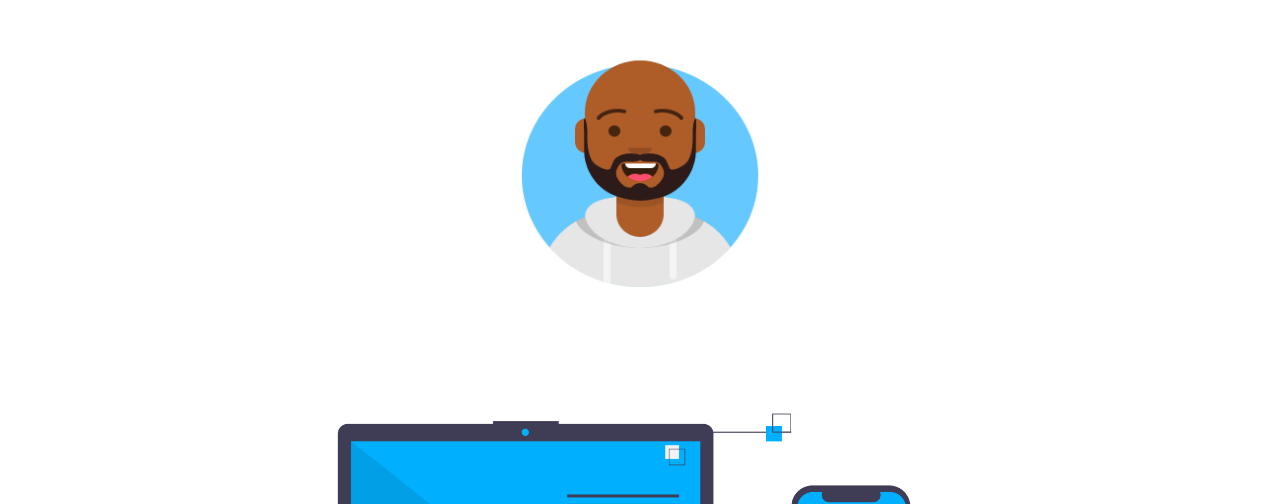
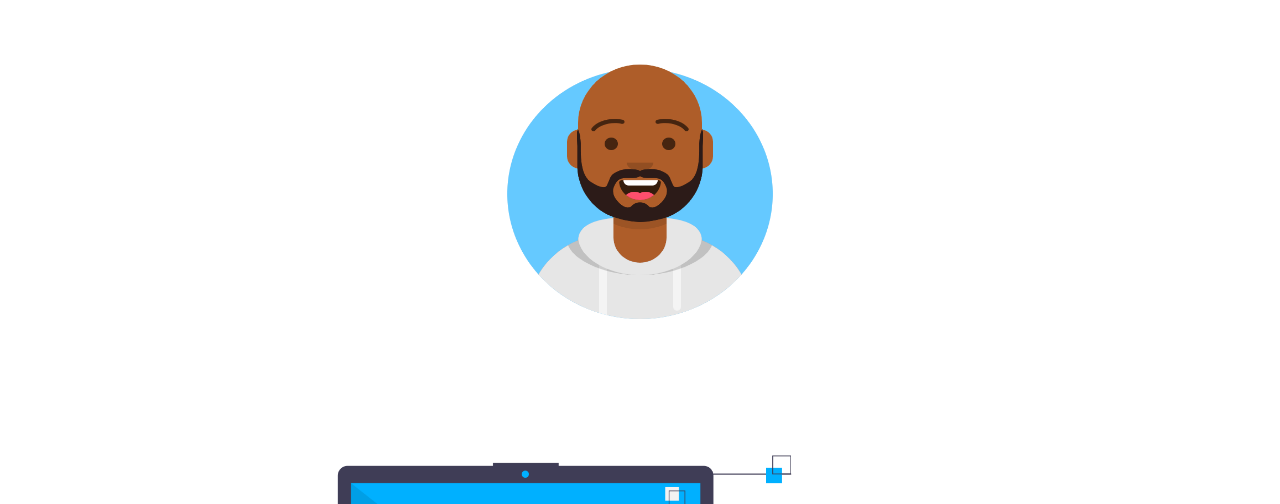
Before and after one commit to mmohamud1/Portfolio-Website, a website: page index.html in a window 1280 px wide. Shown: the part 296-800 px from the top of the page. Drawn offline with nearby package versions, Linux system fonts and the light colour scheme.

Commit message:
make hero img larger

```diff
--- a/sass/header.scss
+++ b/sass/header.scss
@@ -57,8 +57,8 @@
   justify-content: center;
 
   &-image {
-    width: 16.25rem;
-    height: 16.25rem;
+    width: 18.25rem;
+    height: 18.25rem;
     margin-bottom: 30%;
     animation: moveInBottom 0.5s ease-out 0.75s;
     animation-fill-mode: backwards;
```
Also changed, not shown: style.css.
